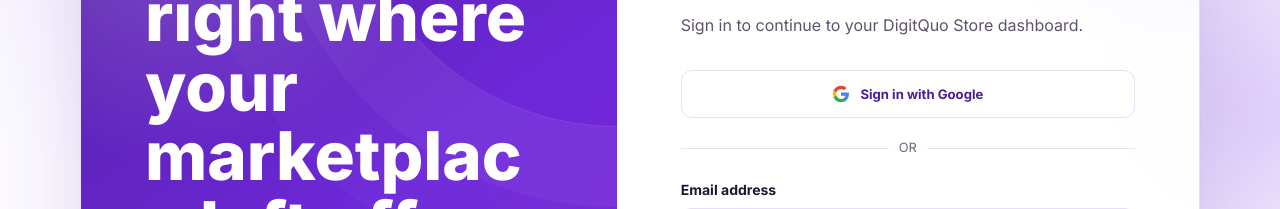
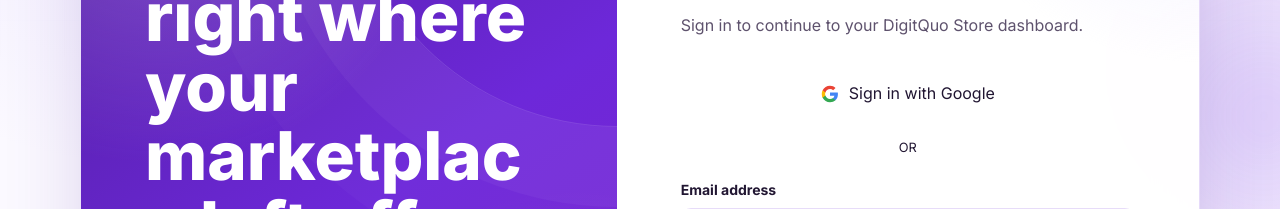
Before and after one commit to digitquo-76/digitquo-marketing, a Next.js app: page /login in a window 1280 px wide. Shown: the part 364-573 px from the top of the page. Built offline with nearby package versions, Linux system fonts and the light colour scheme; no server answers.

Commit message:
load speed increase

```diff
--- a/src/app/(auth)/layout.tsx
+++ b/src/app/(auth)/layout.tsx
@@ -1,4 +1,6 @@
 import '../../styles/app.css';
+import '../../styles/landing.css';
+import '../../styles/auth.css';
 import Link from 'next/link';
 import { ArrowRightIcon, LogoMark } from '../../components/ui/icons';
 import { ProductNoticePopup } from '../../components/ui/ProductNoticePopup';
--- a/src/app/(dashboard)/layout.tsx
+++ b/src/app/(dashboard)/layout.tsx
@@ -1,4 +1,6 @@
 import '../../styles/app.css';
+import '../../styles/dashboard.css';
+import '../../styles/skeleton.css';
 import { ProductNoticePopup } from '../../components/ui/ProductNoticePopup';
 
 export const metadata = {
@@ -12,9 +14,6 @@
       <head>
         <link rel="icon" href="/favicon.png" type="image/png" />
         <link rel="apple-touch-icon" href="/apple-touch-icon.png" />
-        <link rel="preconnect" href="https://fonts.googleapis.com" />
-        <link rel="preconnect" href="https://fonts.gstatic.com" crossOrigin="anonymous" />
-        <link href="https://fonts.googleapis.com/css2?family=Inter:wght@300;400;500;600;700;800&display=swap" rel="stylesheet" />
       </head>
       <body>
         <ProductNoticePopup />
--- a/src/app/(marketing)/layout.tsx
+++ b/src/app/(marketing)/layout.tsx
@@ -1,4 +1,5 @@
 import '../../styles/app.css';
+import '../../styles/landing.css';
 import { ProductNoticePopup } from '../../components/ui/ProductNoticePopup';
 
 export const metadata = {
@@ -12,9 +13,6 @@
       <head>
         <link rel="icon" href="/favicon.png" type="image/png" />
         <link rel="apple-touch-icon" href="/apple-touch-icon.png" />
-        <link rel="preconnect" href="https://fonts.googleapis.com" />
-        <link rel="preconnect" href="https://fonts.gstatic.com" crossOrigin="anonymous" />
-        <link href="https://fonts.googleapis.com/css2?family=Inter:wght@300;400;500;600;700;800&display=swap" rel="stylesheet" />
       </head>
       <body>
         <ProductNoticePopup />
--- a/src/components/dashboard/ProfileDashboardPage.tsx
+++ b/src/components/dashboard/ProfileDashboardPage.tsx
@@ -44,7 +44,7 @@
 }
 
 export function ProfileDashboardPage() {
-  const store = useDigitQuoStore();
+  const store = useDigitQuoStore({ loadWorkspace: false });
   const router = useRouter();
   const [name, setName] = useState('');
   const [businessName, setBusinessName] = useState('');
--- a/src/components/dashboard/baapstore/BaapstoreImporterPage.tsx
+++ b/src/components/dashboard/baapstore/BaapstoreImporterPage.tsx
@@ -43,7 +43,7 @@
 const COMMISSION_RATE_ON_MARKUP = 0.8;
 
 export function BaapstoreImporterPage() {
-  const store = useDigitQuoStore();
+  const store = useDigitQuoStore({ loadWorkspace: false });
   const router = useRouter();
   const [sourceUrl, setSourceUrl] = useState('https://www.baapstore.com/products');
   const [mode, setMode] = useState<'single-page' | 'listing-pages'>('listing-pages');
--- a/src/lib/store.ts
+++ b/src/lib/store.ts
@@ -45,7 +45,7 @@
   payment: RazorpayPaymentResult;
 };
 
-export function useDigitQuoStore() {
+export function useDigitQuoStore({ loadWorkspace = true }: { loadWorkspace?: boolean } = {}) {
   const router = useRouter();
   const [products, setProductsState] = useState<Product[]>([]);
   const [sales, setSalesState] = useState<Sale[]>([]);
@@ -80,6 +80,11 @@
         } catch (error) {
           if (mounted) showToast(error instanceof Error ? error.message : 'Could not prepare your profile.', 'error');
         }
+      }
+
+      if (!loadWorkspace) {
+        if (mounted) setLoading(false);
+        return;
       }
 
       const [productsRes, salesRes, claimsRes, activityRes] = await Promise.all([
@@ -122,7 +127,7 @@
       mounted = false;
       subscription.unsubscribe();
     };
-  }, []);
+  }, [loadWorkspace]);
 
   const showToast = (message: string, type: 'success' | 'error' | '' = '') => {
     const toast: Toast = { id: `toast_${Date.now()}_${Math.random()}`, message, type };
--- a/src/styles/app.css
+++ b/src/styles/app.css
@@ -1,8 +1,4 @@
 @import "tailwindcss";
-@import "./landing.css";
-@import "./auth.css";
-@import "./dashboard.css";
-@import "./skeleton.css";
 
 .product-notice-popup {
   position: fixed;
```
